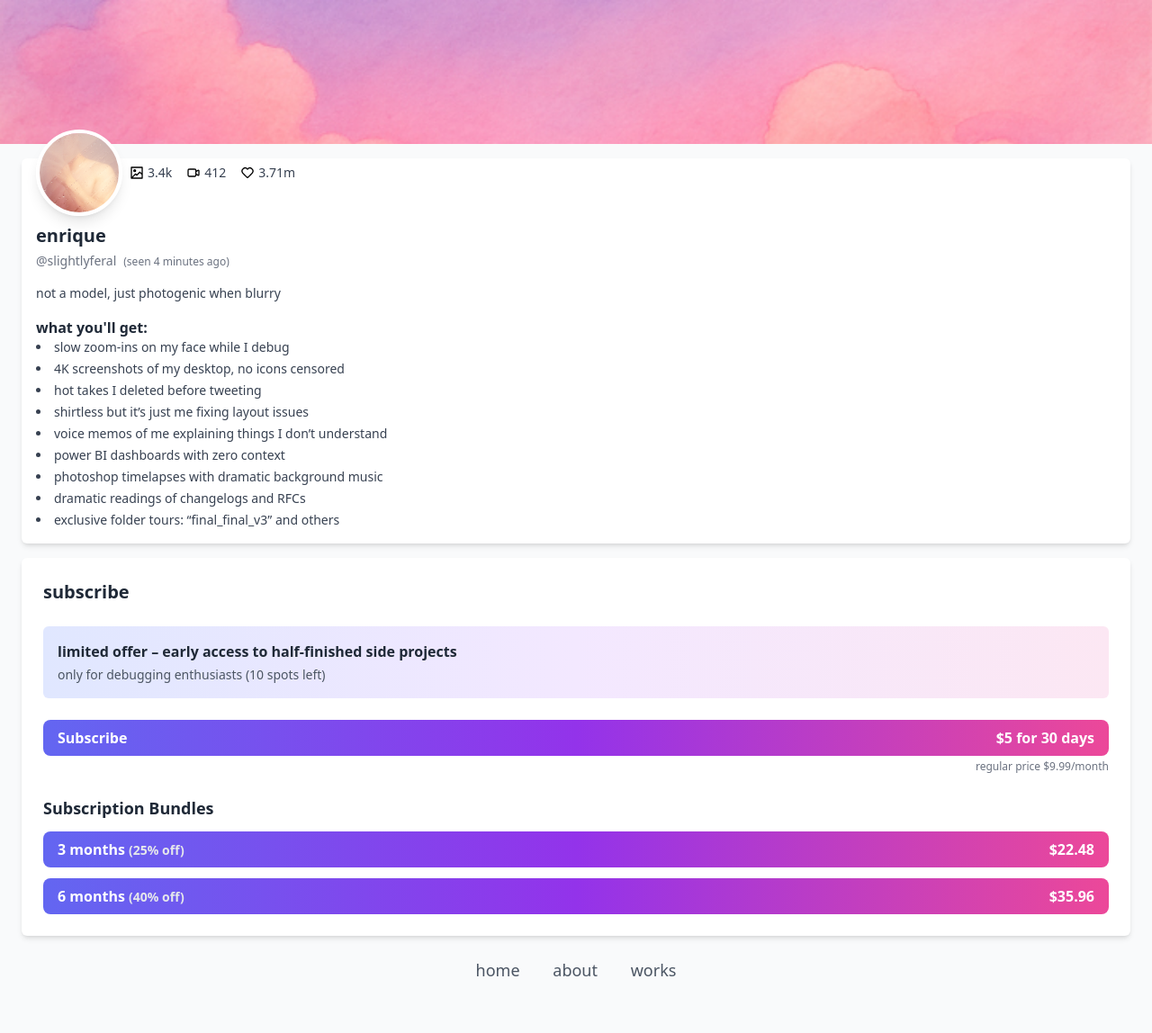
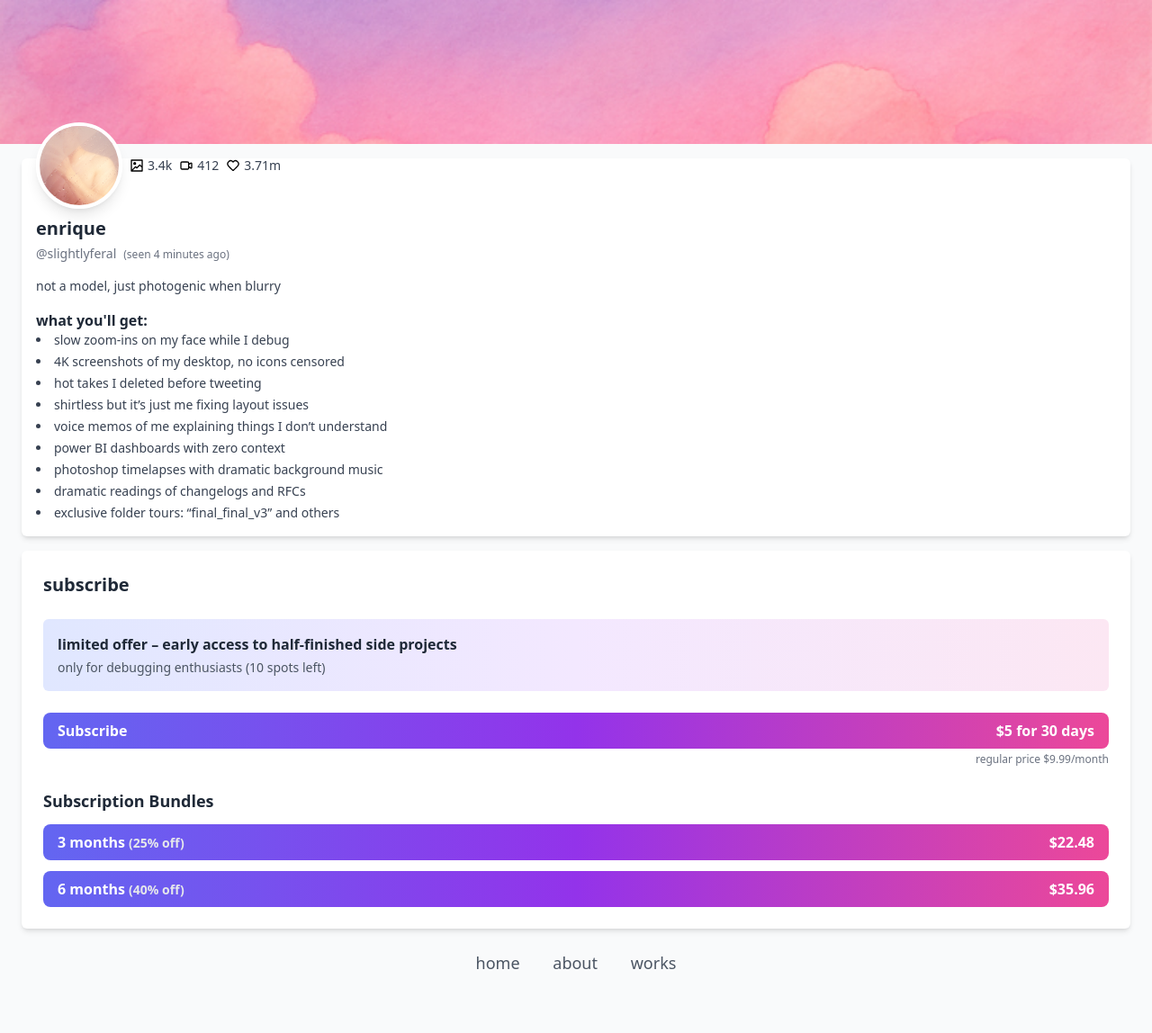
Before and after one commit to enriquebarragan/enriquebarragan.github.io, a Jekyll site: the page built from rips/onlyfans/index.md, in a window 1280 px wide. Shown: the whole page at 90% size. Built offline with Jekyll 4.4.1, drawn with Linux system fonts in a browser that asks for light colours; nearby versions of some CDN libraries.

Commit message:
Update index.md

```diff
--- a/rips/onlyfans/index.md
+++ b/rips/onlyfans/index.md
@@ -14,14 +14,14 @@ permalink: /rips/onlyfans/
     <div class="bg-white shadow-md rounded-md p-4">
 
       <!-- profile + stats -->
-      <div class="flex -mt-12 items-center gap-2 flex-nowrap">
+      <div class="flex -mt-14 items-center gap-2 flex-nowrap">
         <!-- profile picture -->
         <div>
           <img src="/assets/images/of-pfp.JPG" alt="profile picture" class="w-24 h-24 aspect-square rounded-full border-4 border-white shadow-lg object-cover">
         </div>
 
         <!-- stats -->
-        <div class="flex justify-around text-center w-full sm:w-auto sm:justify-start gap-4">
+        <div class="flex justify-around text-center w-auto gap-2">
           <div class="flex items-center space-x-1 text-sm text-gray-700">
             <img src="/assets/icons/picture.svg" alt="pictures icon" class="w-4 h-4">
             <span>3.4k</span>
```
